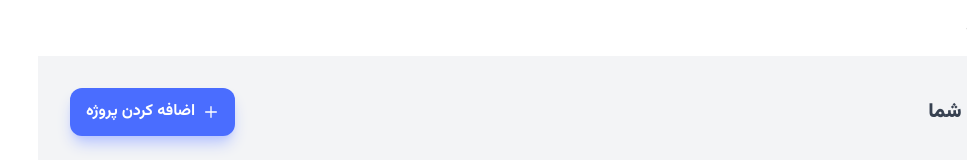
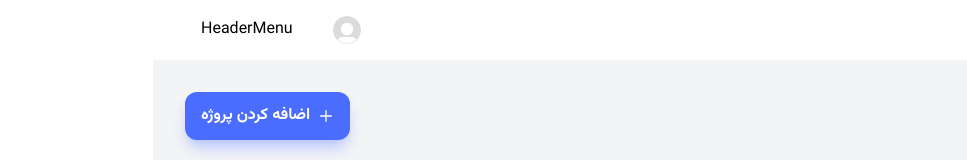
Before and after one commit to MiladNz/Freelancer-App, a React (Vite) app: page /owner/projects in a window 1280 px wide. Shown: the top 160 px of the page, without its empty margins (313-1280 px from the left). Built offline with nearby package versions, Linux system fonts and the light colour scheme; no server answers; what react-multi-date-picker would draw is missing.

Commit message:
App Header

```diff
--- /dev/null
+++ b/src/features/authentication/UserAvatar.jsx
@@ -0,0 +1,17 @@
+import useUser from "./useUser";
+
+function UserAvatar() {
+  const { user } = useUser();
+  return (
+    <div className="flex items-center gap-x-2 text-secondary-600">
+      <img
+        className="w-7 h-7 rounded-full object-cover object-center"
+        src="/user.jpg"
+        alt="user-account"
+      />
+      <span>{user?.name}</span>
+    </div>
+  );
+}
+
+export default UserAvatar;
--- a/src/features/authentication/useUser.js
+++ b/src/features/authentication/useUser.js
@@ -2,9 +2,11 @@
 import { getUser } from "../../services/authService";
 
 export default function useUser() {
-  return useQuery({
-    queryKey: ["get-user"],
+  const { data, isLoading } = useQuery({
+    queryKey: ["user"],
     queryFn: getUser,
     retry: false,
   });
+  const { user } = data || {};
+  return { isLoading, user };
 }
--- a/src/ui/Header.jsx
+++ b/src/ui/Header.jsx
@@ -1,8 +1,20 @@
-import useUser from "../features/authentication/useUser.js";
+import UserAvatar from "../features/authentication/UserAvatar";
+import useUser from "../features/authentication/useUser";
+import HeaderMenu from "./HeaderMenu";
+
 function Header() {
-  const { data } = useUser();
-  // console.log(data);
-  return <div className="bg-secondary-0 py-4 px-8 ">app header</div>;
+  const { isLoading } = useUser();
+  return (
+    <div className="bg-secondary-0 py-4 px-8 border-secondary-200">
+      <div
+        className={`container xl:max-w-screen-lg flex items-center justify-end gap-x-8
+        ${isLoading ? "blur-sm" : ""}
+        `}>
+        <UserAvatar />
+        <HeaderMenu />
+      </div>
+    </div>
+  );
 }
 
 export default Header;
--- /dev/null
+++ b/src/ui/HeaderMenu.jsx
@@ -0,0 +1,5 @@
+function HeaderMenu() {
+  return <div>HeaderMenu</div>;
+}
+
+export default HeaderMenu;
```
